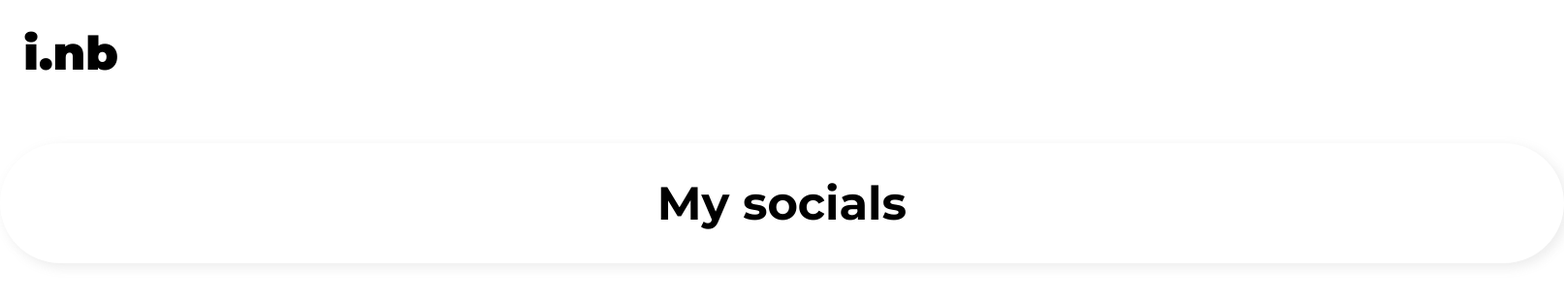
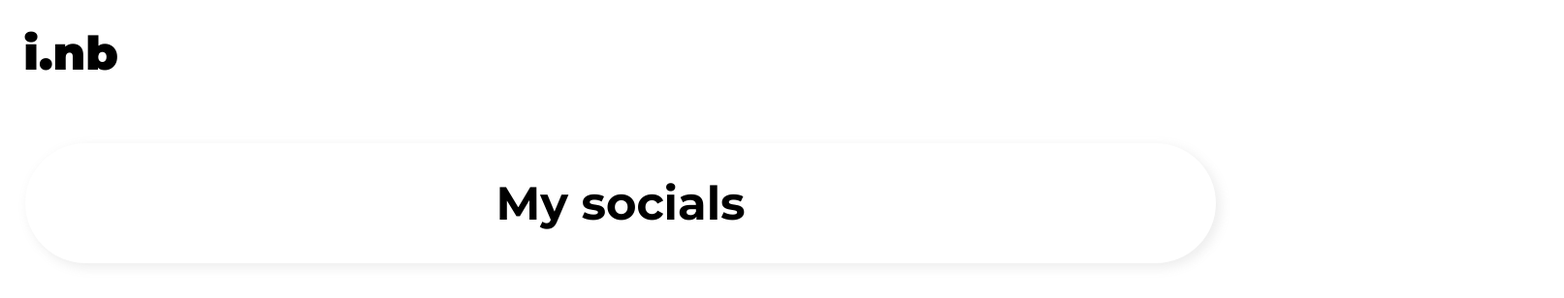
Before and after one commit to i-nb/-i-nb.github.io, a plain HTML site: page index.html in a window 1280 px wide. Shown: the top 308 px of the page at 97% size, 1613 px wide, since content can reach past the window. Drawn offline with Linux system fonts and the light colour scheme.

Commit message:
Update style.css

```diff
--- a/style.css
+++ b/style.css
@@ -15,7 +15,7 @@ body {
 	margin-left: 1.9%;
 }
 #socials_div {
-	width: 126% ;
+	width: 96%;
 	height: 260%;
 	box-shadow: 4px 4px 11px 1px rgba(133, 133, 133, 0.14);
 	border-radius: 70px;
```
